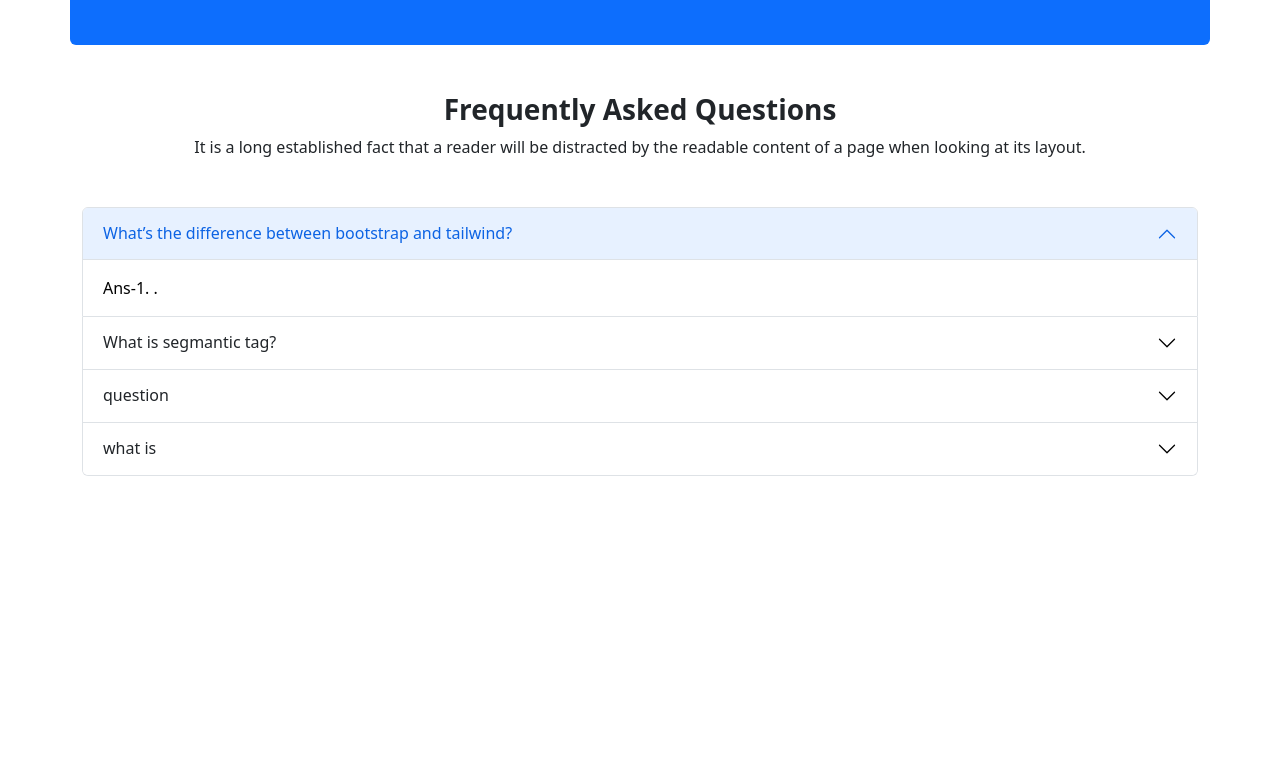
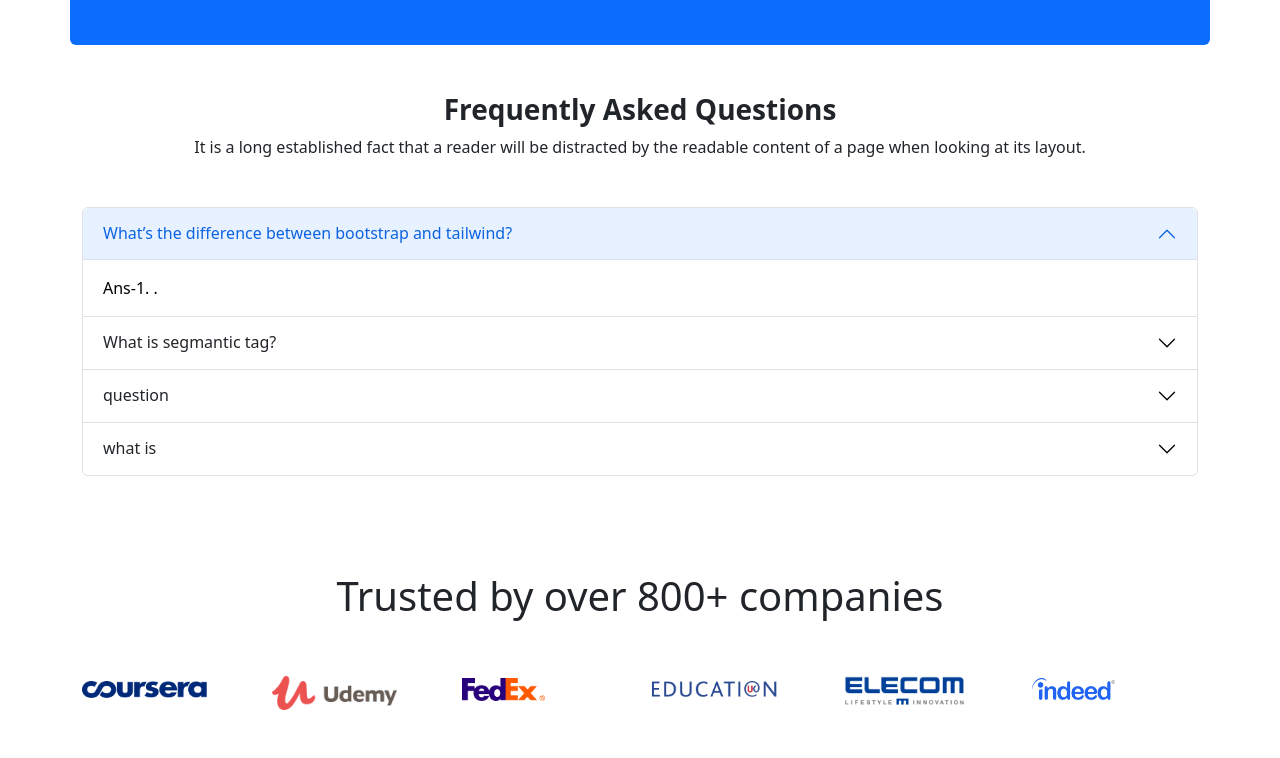
Before and after one commit to Preankasaha/techedu-care, a plain HTML site: page index.html in a window 1280 px wide. Shown: the part 1780-2538 px from the top of the page. Before the commit the page ends 2304 px from the top, so only its background shows below. Drawn offline with nearby package versions, Linux system fonts and the light colour scheme.

```diff
--- a/index.html
+++ b/index.html
@@ -5,7 +5,10 @@
     <meta charset="UTF-8">
     <meta http-equiv="X-UA-Compatible" content="IE=edge">
     <meta name="viewport" content="width=device-width, initial-scale=1.0">
-    <title>TechEdu Care</title>
+    <title>EduTech Care</title>
+    <!-- font awewome link -->
+    <script src="https://kit.fontawesome.com/6c8a630b03.js" crossorigin="anonymous"></script>
+    <!-- google font -->
     <link rel="preconnect" href="https://fonts.googleapis.com">
     <link rel="preconnect" href="https://fonts.gstatic.com" crossorigin>
     <link href="https://fonts.googleapis.com/css2?family=Montserrat&display=swap" rel="stylesheet">
@@ -63,7 +66,8 @@
                     <div class="carousel-item active">
                         <div><img src="images/cover/cover-1.png" class="d-block w-100" alt="..."></div>
 
-                <div class="carousel-caption d-flex flex-column justify-content-center align-items-center h-100">
+                        <div
+                            class="carousel-caption d-flex flex-column justify-content-center align-items-center h-100">
                             <p class="h1 fw-bolder">Get Started Digital
                                 Learning</p>
                             <p>It is a long established fact that a reader will be distracted by the readable
@@ -73,7 +77,8 @@
                     </div>
                     <div class="carousel-item">
                         <img src="images/cover/cover-2.jpg" class="d-block w-100" alt="...">
-                <div class="carousel-caption d-flex flex-column justify-content-center align-items-center h-100">
+                        <div
+                            class="carousel-caption d-flex flex-column justify-content-center align-items-center h-100">
                             <p class="h1 fw-bolder">Get Started Digital
                                 Learning</p>
                             <p>It is a long established fact that a reader will be distracted by the readable
@@ -83,7 +88,8 @@
                     </div>
                     <div class="carousel-item">
                         <img src="images/cover/cover-3.jpg" class="d-block w-100" alt="...">
-                <div class="carousel-caption d-flex flex-column justify-content-center align-items-center h-100">
+                        <div
+                            class="carousel-caption d-flex flex-column justify-content-center align-items-center h-100">
                             <p class="h1 fw-bolder">Get Started Digital
                                 Learning</p>
                             <p>It is a long established fact that a reader will be distracted by the readable
@@ -240,12 +246,12 @@
         <!-- ready to join section starts here -->
         <section class="container bg-primary rounded p-5 mt-5">
             <div class="row justify-content-center align-items-center">
-            <div class="col-lg-8 col-md-1 col-sm-1 text-light w-50 text-md-center">
+                <div class="col-lg-8 col-md-12 col-sm-1 text-light w-50 text-md-center">
                     <p class="h2 py-3">Ready to join?</p>
                     <p>It is a long established fact that a reader will be distracted by the
                         readable content of a page when looking at its layout.</p>
                 </div>
-            <div class="col-sm-1 col-md-1 col-lg-4 text-center">
+                <div class="col-sm-1 col-md-12 col-lg-4 text-center">
                     <button type="button" class="btn btn-white btn-outline-primary text-primary bg-light fw-bold"
                         data-bs-toggle="modal" data-bs-target="#staticBackdrop">Register</button>
                     <div class="modal fade" id="staticBackdrop" data-bs-backdrop="static" data-bs-keyboard="false"
@@ -264,7 +270,8 @@
                                             Make sure your all information is correct.
                                         </p>
                                         <p>
-                                            Click the desired course before submission.Migration to another course is not allowed.
+                                            Click the desired course before submission.Migration to another course is
+                                            not allowed.
                                         </p>
                                         <p>
                                             Click the right payment system before submission.
@@ -357,13 +364,26 @@
                 </div>
             </div>
         </section>
+        <!-- companies starts here -->
+        <section class="container d-none d-lg-block py-5">
+            <p class="h1 pb-5 text-center">
+                Trusted by over 800+ companies
+            </p>
+            <div class="row row-cols-6">
+                <div class="col"><img class="w-75" src="images/company/company-1.png" alt=""></div>
+                <div class="col"><img class="w-75" src="images/company/company-2.png" alt=""></div>
+                <div class="col"><img class="w-50" src="images/company/company-3.png" alt=""></div>
+                <div class="col"><img class="w-75" src="images/company/company-4.png" alt=""></div>
+                <div class="col"><img class="w-75" src="images/company/company-5.png" alt=""></div>
+                <div class="col"><img class="w-50" src="images/company/company-6.png" alt=""></div>
+            </div>
+        </section>
 
+        <!-- company list ends here -->
 
     </main>
 
-    <footer>
 
-    </footer>
 
 
 
```
Lines whose indentation alone changed are shown as unchanged.
